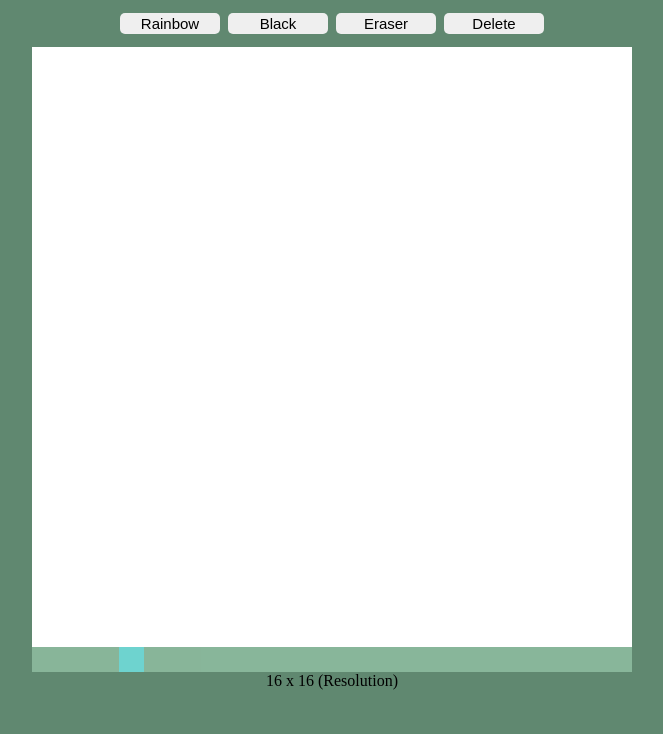
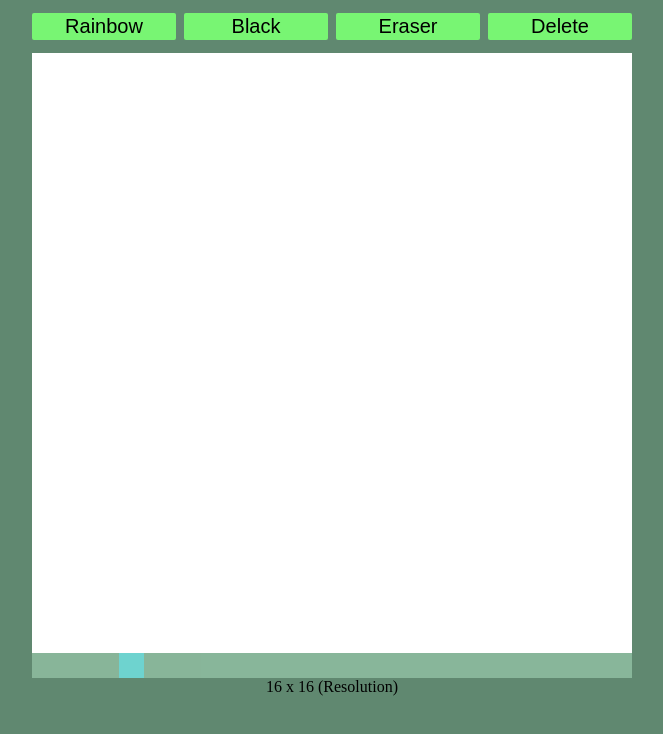
Before and after one commit to aurorn/Etch-A-Sketch, a plain HTML site: page index.html in a window 1280 px wide. Shown: the whole page, without its empty margins (308-971 px from the left). Drawn offline with Linux system fonts and the light colour scheme.

Commit message:
updated buttons

```diff
--- a/styles/styles.css
+++ b/styles/styles.css
@@ -81,13 +81,18 @@ body{
 
 button {
     height: auto;
-    width: 100px;
-    font-size: 15px;
+    width: 144px;
+    font-size: 20px;
     border-style: solid;
-    border-radius: 5px;
+    border-radius: 2px;
     border-color: transparent;
     display: flex;
     flex: 1;
     justify-content: center;
+    background-color: rgb(120, 245, 115);
 
 }
+
+button:hover {
+    background-color: rgb(97, 199, 94);
+}
```
